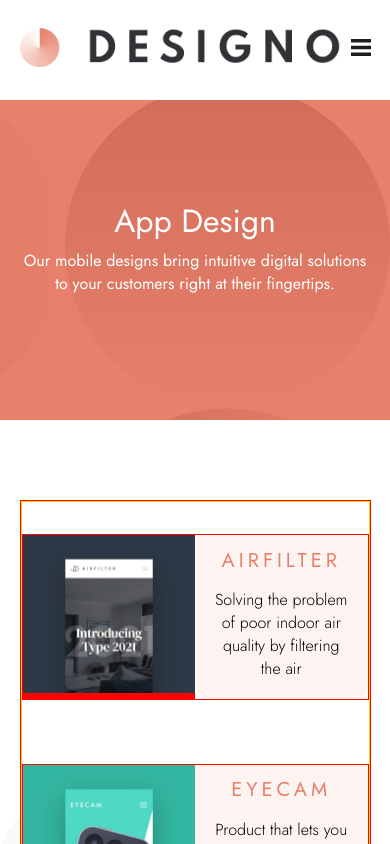
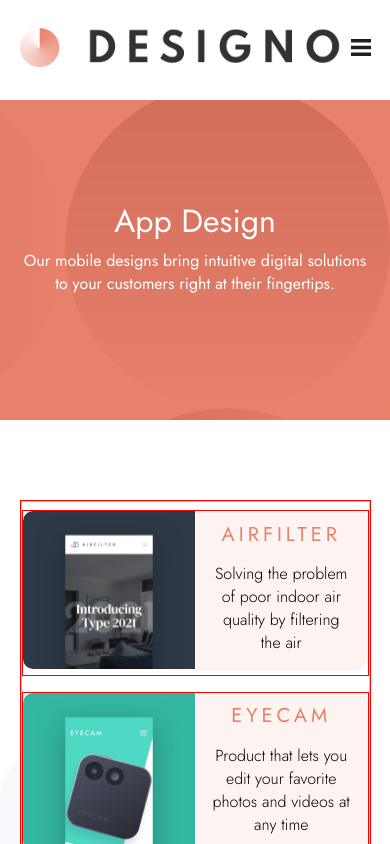
Before and after one commit to SJellen/designo, a Next.js app: page /appdesign in a window 390 px wide. Shown: the top 844 px of the page. Built offline with nearby package versions, Linux system fonts and the light colour scheme.

Commit message:
mq project tile mq's

```diff
--- a/styles/ProjectTIle.module.scss
+++ b/styles/ProjectTIle.module.scss
@@ -65,26 +65,27 @@
         padding: 0;
         flex-direction: row;
         border: 1px solid red;
-        margin: 2rem auto;
+        margin: .5rem auto;
     }
     .imgContainer {
-       background-color: red;
        width: 50%;
        height: auto;
-    //    width: 338px;
-    //    height: auto;
        img {
-        //    width: 338px;
-
            border-top-left-radius: 0px;
            border-top-right-radius: 0px;
+           border-bottom-left-radius: 10px;
+           border-top-left-radius: 10px;
+
        }
     }
 
     .bottomContainer {
         margin: 0 auto;
         width: 50%;
-        height: auto;
-
+        height: 97.5%;
+        border-top-left-radius: 10px;
+        border-top-right-radius: 10px;
+        border-bottom-left-radius: 0px;
+        border-top-left-radius: 0px;
     }
 }
```
